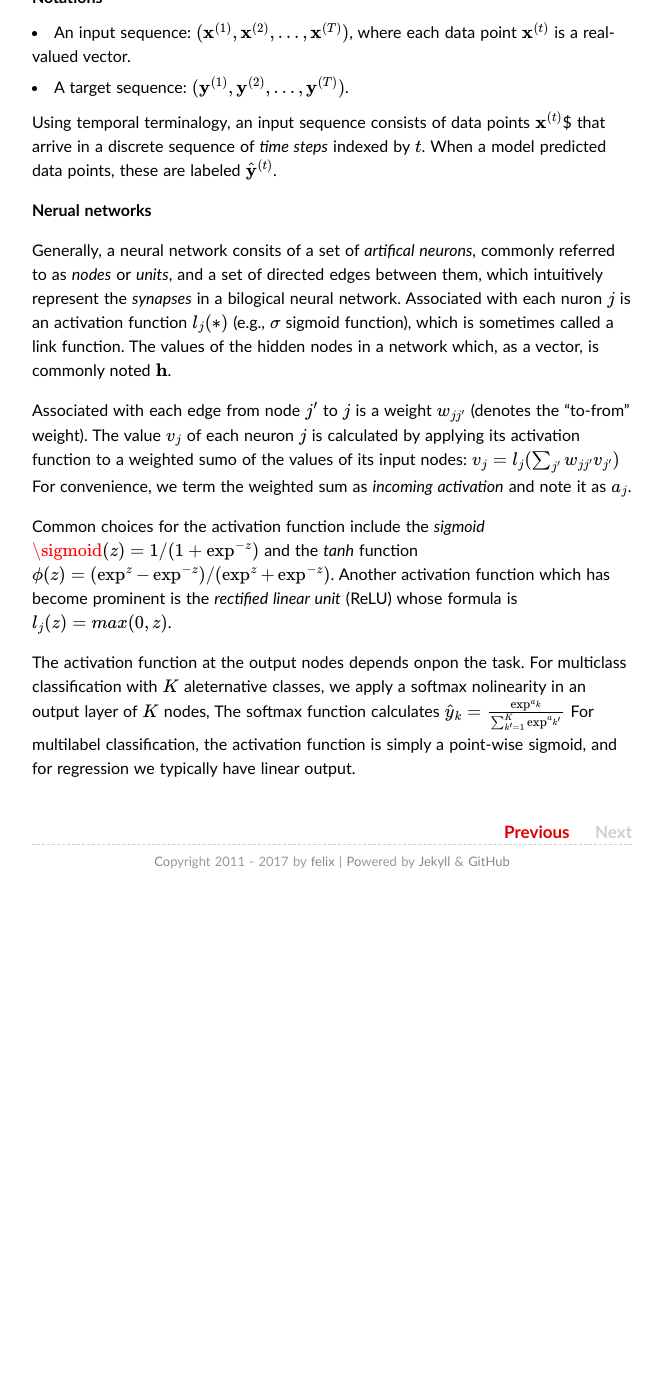
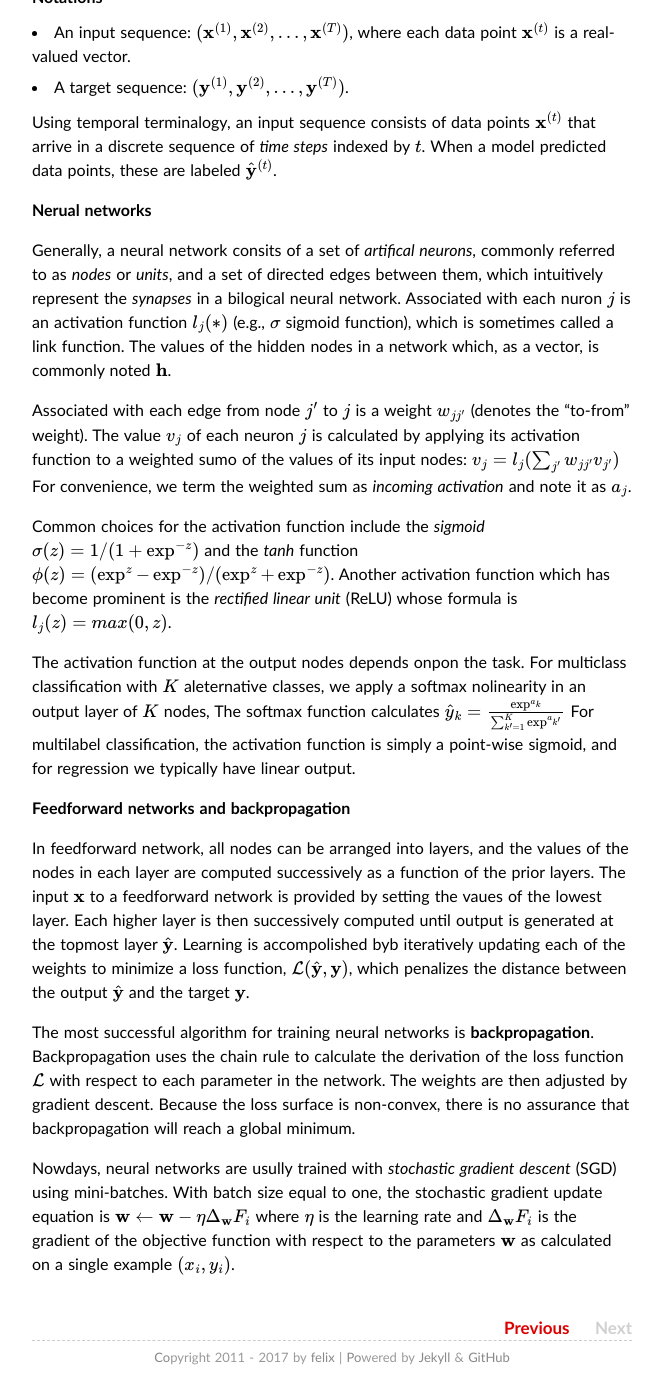
Before and after one commit to hezila/hezila.github.io, a Jekyll site: the page built from _posts/2017-09-20-rnn-review.md, in a window 1280 px wide and 1400 px high, scrolled down 580 px. Shown: the whole window, without its empty margins (308-971 px from the left). Built offline with Jekyll 4.4.1, drawn with Linux system fonts in a browser that asks for light colours; some web fonts are replaced; formulas are drawn with MathJax 3; comment, search, counter and statistics services are not loaded; before the commit the page ends 1484 px from its top, so only the background shows below that.

Commit message:
additnally update rnn review post

```diff
--- a/_posts/2017-09-20-rnn-review.md
+++ b/_posts/2017-09-20-rnn-review.md
@@ -27,7 +27,7 @@ Background
 * An input sequence: $$(\mathbf{x}^{(1)}, \mathbf{x}^{(2)}, \ldots, \mathbf{x}^{(T)})$$, where each data point $$\mathbf{x}^{(t)}$$ is a real-valued vector.
 * A target sequence: $$(\mathbf{y}^{(1)}, \mathbf{y}^{(2)}, \ldots, \mathbf{y}^{(T)})$$.
 
-Using temporal terminalogy, an input sequence consists of data points $$\mathbf{x}^{(t)}$$$ that arrive in a discrete sequence of *time steps* indexed by $$t$$. When a model predicted data points, these are labeled $$\hat{\mathbf{y}}^{(t)}$$.
+Using temporal terminalogy, an input sequence consists of data points $$\mathbf{x}^{(t)}$$ that arrive in a discrete sequence of *time steps* indexed by $$t$$. When a model predicted data points, these are labeled $$\hat{\mathbf{y}}^{(t)}$$.
 
 
 **Nerual networks**
@@ -42,7 +42,7 @@ v_j = l_j(\sum_{j'} w_{jj'} v_{j'})
 $$
 For convenience, we term the weighted sum as *incoming activation* and note it as $$a_j$$.
 
-Common choices for the activation function include the *sigmoid* $$\sigmoid(z) = 1/(1 + \exp^{-z})$$ and the *tanh* function $$\phi(z) = (\exp^z - \exp^{-z})/(\exp^z + \exp^{-z})$$. Another activation function which has become prominent is the *rectified linear unit* (ReLU) whose formula is $$l_j(z) = max(0, z)$$.
+Common choices for the activation function include the *sigmoid* $$\sigma(z) = 1/(1 + \exp^{-z})$$ and the *tanh* function $$\phi(z) = (\exp^z - \exp^{-z})/(\exp^z + \exp^{-z})$$. Another activation function which has become prominent is the *rectified linear unit* (ReLU) whose formula is $$l_j(z) = max(0, z)$$.
 
 
 The activation function at the output nodes depends onpon the task. For multiclass classification with $$K$$ aleternative classes, we apply a softmax nolinearity in an output layer of $$K$$ nodes, The softmax function calculates
@@ -52,3 +52,18 @@ $$
 \end{equation}
 $$
 For multilabel classification, the activation function is simply a point-wise sigmoid, and for regression we typically have linear output.
+
+
+**Feedforward networks and backpropagation**
+
+In feedforward network, all nodes can be arranged into layers, and the values of the nodes in each layer are computed successively as a function of the prior layers. The input $$\mathbf{x}$$ to a feedforward network is provided by setting the vaues of the lowest layer. Each higher layer is then successively computed until output is generated at the topmost layer $$\hat{\mathbf{y}}$$. Learning is accompolished byb iteratively updating each of the weights to minimize a loss function, $$\mathcal{L}(\hat{\mathbf{y}}, \mathbf{y})$$, which penalizes the distance between the output $$\hat{\mathbf{y}}$$ and the target $$\mathbf{y}$$.
+
+The most successful algorithm for training neural networks is **backpropagation**. Backpropagation uses the chain rule to calculate the derivation of the loss function $$\mathcal{L}$$ with respect to each parameter in the network. The weights are then adjusted by gradient descent. Because the loss surface is non-convex, there is no assurance that backpropagation will reach a global minimum.
+
+Nowdays, neural networks are usully trained with *stochastic gradient descent* (SGD) using mini-batches. With batch size equal to one, the stochastic gradient update equation is
+$$
+\begin{equation}
+\mathbf{w} \leftarrow \mathbf{w} - \eta \Delta_{\mathbf{w}} F_i
+\end{equation}
+$$
+where $$\eta$$ is the learning rate and $$\Delta_{\mathbf{w}}F_i$$ is the gradient of the objective function with respect to the parameters $$\mathbf{w}$$ as calculated on a single example $$(x_i, y_i)$$.
```
